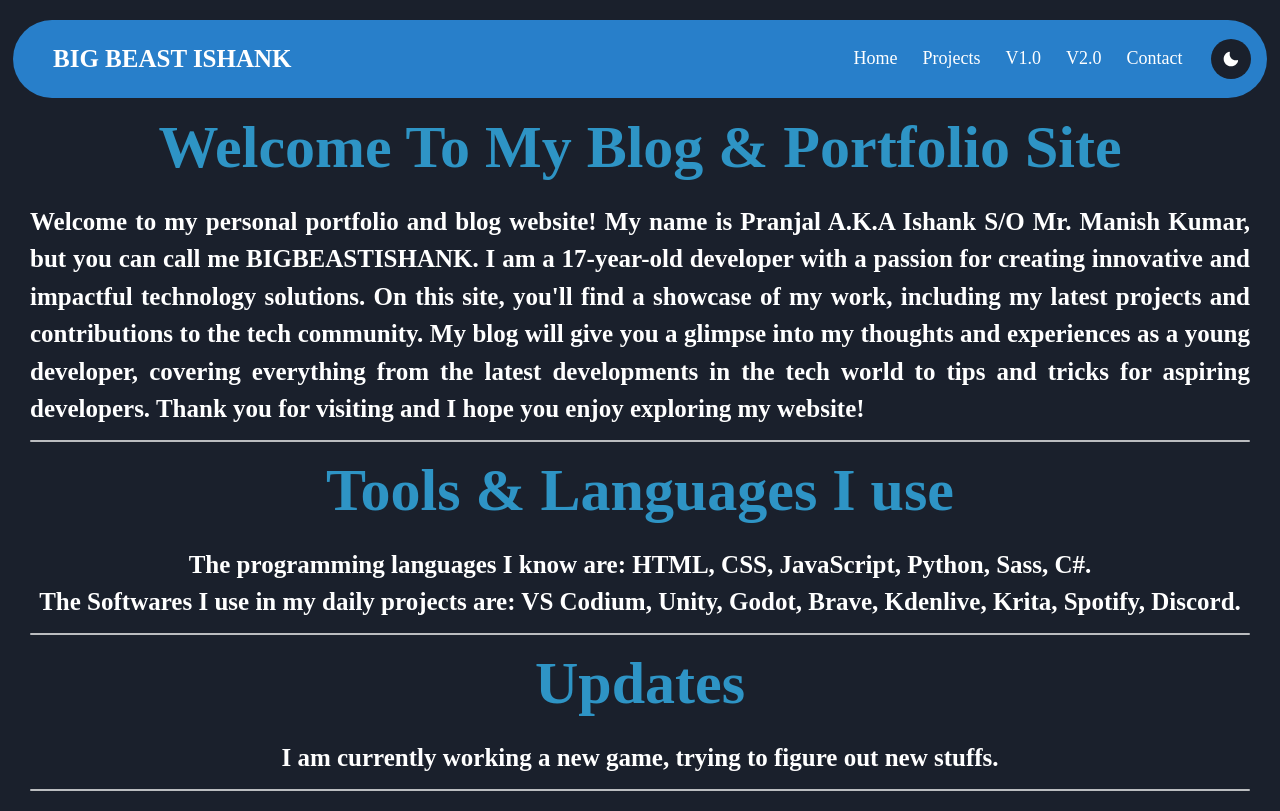
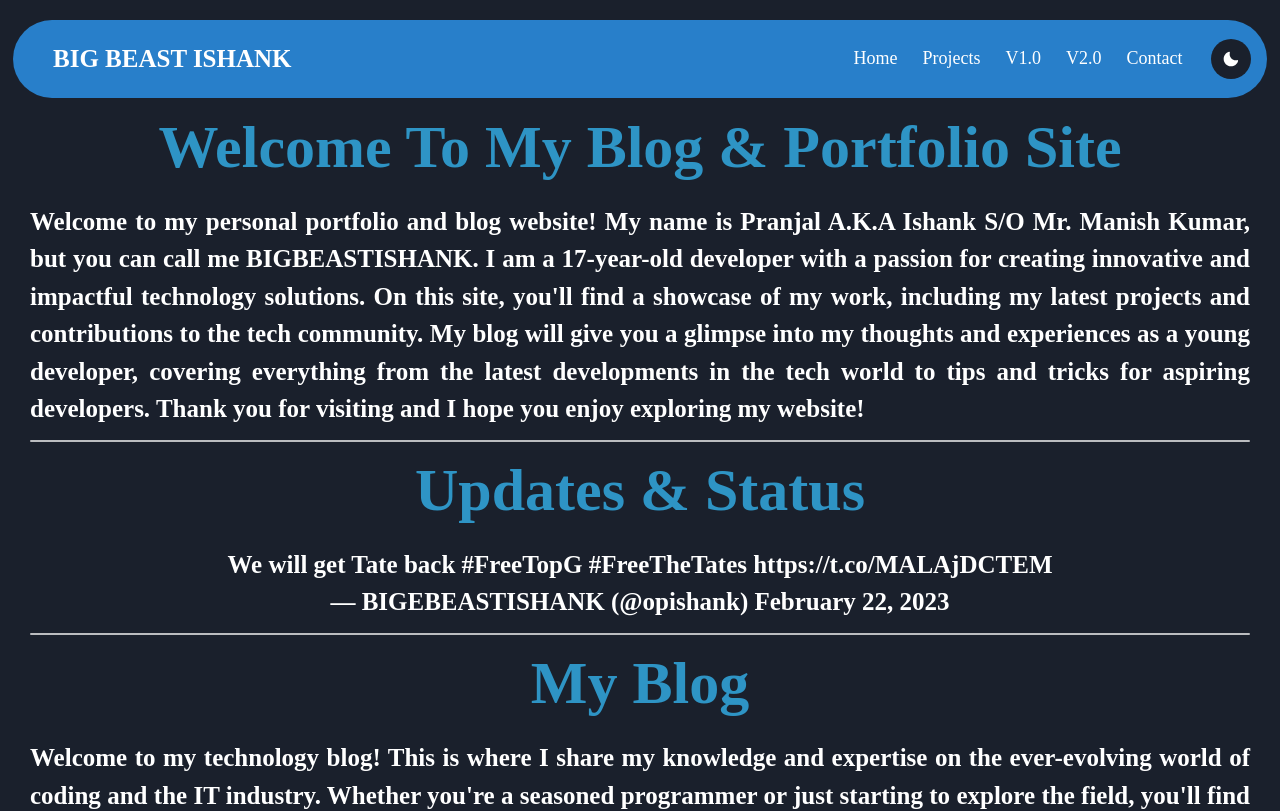
Before and after one commit to BIGBEASTISHANK/bigbeastishank.com, a Next.js app: page / in a window 1280 px wide. Shown: the top 811 px of the page. Built offline with nearby package versions, Linux system fonts and the light colour scheme; a web font is replaced by a local one.

Commit message:
Updates & Status

```diff
--- a/src/components/About/index.jsx
+++ /dev/null
@@ -1,47 +0,0 @@
-// Importing Stuffs
-import { Box, Heading, Text, useColorMode } from "@chakra-ui/react";
-import React from "react";
-
-export default function About() {
-  // Variables
-  const { colorMode } = useColorMode();
-
-  // Returning Html
-  return (
-    <>
-      {/* Hero Header */}
-      <Box className="hero">
-        <Heading
-          fontSize={{ lg: "6xl", md: "5xl", sm: "39px", base: "25px" }}
-          fontWeight="700"
-          textAlign={"center"}
-          mb={{ lg: "20px", md: "15px" }}
-        >
-          <Text className="hero-heading" color={"primary"}>
-            Tools & Languages I use
-          </Text>
-        </Heading>
-
-        {/* Small summery about me */}
-        <Box
-          className="hero-content"
-          fontSize={{
-            xl: "25px",
-            lg: "20px",
-            md: "18px",
-            sm: "16px",
-            base: "13px",
-          }}
-          fontWeight="700"
-        >
-          <Text textAlign={"center"}>
-            The programming languages I know are: HTML, CSS, JavaScript, Python, Sass, C#.
-          </Text>
-          <Text textAlign={"center"}>
-            The Softwares I use in my daily projects are: VS Codium, Unity, Godot, Brave, Kdenlive, Krita, Spotify, Discord.
-          </Text>
-        </Box>
-      </Box>
-    </>
-  );
-}
--- a/src/components/Updates/index.jsx
+++ b/src/components/Updates/index.jsx
@@ -1,5 +1,5 @@
 // Importing Stuffs
-import { Box, Heading, Text, useColorMode } from "@chakra-ui/react";
+import { Box, Center, Heading, Text, useColorMode } from "@chakra-ui/react";
 import React from "react";
 
 export default function Updates() {
@@ -18,11 +18,12 @@ export default function Updates() {
           mb={{ lg: "20px", md: "15px" }}
         >
           <Text className="hero-heading" color={"primary"}>
-            Updates
+            Updates & Status
           </Text>
         </Heading>
 
         {/* Small summery about me */}
+        <Center>
           <Box
             className="hero-content"
             fontSize={{
@@ -33,11 +34,36 @@ export default function Updates() {
               base: "13px",
             }}
             fontWeight="700"
+            userSelect={"none"}
+            textAlign={"center"}
           >
-          <Text textAlign={"center"}>
-            I am currently working a new game, trying to figure out new stuffs.
-          </Text>
+            <blockquote
+              className="twitter-tweet"
+              data-dnt="true"
+              data-theme="dark"
+            >
+              <p lang="en" dir="ltr">
+                We will get Tate back{" "}
+                <a href="https://twitter.com/hashtag/FreeTopG?src=hash&amp;ref_src=twsrc%5Etfw">
+                  #FreeTopG
+                </a>{" "}
+                <a href="https://twitter.com/hashtag/FreeTheTates?src=hash&amp;ref_src=twsrc%5Etfw">
+                  #FreeTheTates
+                </a>{" "}
+                <a href="https://t.co/MALAjDCTEM">https://t.co/MALAjDCTEM</a>
+              </p>
+              &mdash; BIGEBEASTISHANK (@opishank){" "}
+              <a href="https://twitter.com/opishank/status/1628340495758897152?ref_src=twsrc%5Etfw">
+                February 22, 2023
+              </a>
+            </blockquote>{" "}
+            <script
+              async
+              src="https://platform.twitter.com/widgets.js"
+              charset="utf-8"
+            ></script>
           </Box>
+        </Center>
       </Box>
     </>
   );
--- a/src/pages/index.jsx
+++ b/src/pages/index.jsx
@@ -18,7 +18,6 @@ import Head from "next/head";
 import NextLink from "next/link";
 import Date from "../components/date";
 import Hero from "../components/Hero";
-import About from "../components/About";
 import Updates from "../components/Updates";
 import { SearchIcon } from "@chakra-ui/icons";
 import { getSortedPostsData } from "../lib/posts";
@@ -50,18 +49,6 @@ export default function Index({ allPostsData }) {
       <Box>
         {/* Hero section */}
         <Hero />
-
-        {/* About section */}
-        <About />
-
-        {/* Divider */}
-        <Skeleton
-          h={"2px"}
-          endColor={colorMode === "dark" ? "light" : "dark"}
-          startColor={colorMode === "dark" ? "light" : "dark"}
-          mb={"1%"}
-          mt={"1%"}
-        />
 
         {/* Updates section */}
         <Updates />
```
Lines whose indentation alone changed are shown as unchanged.
